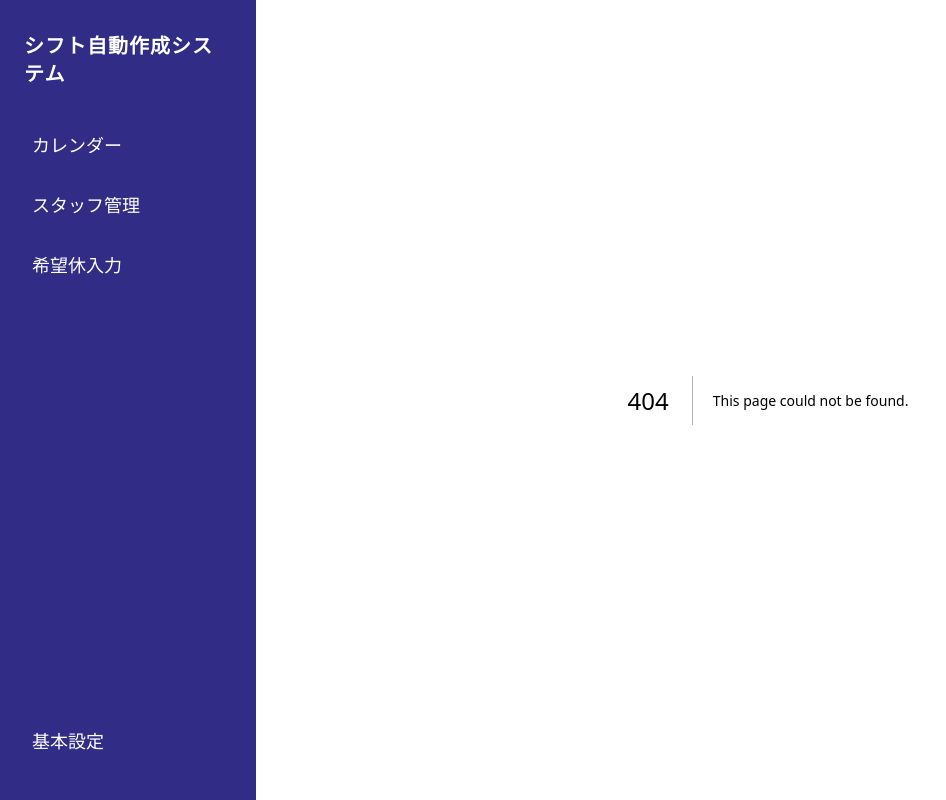
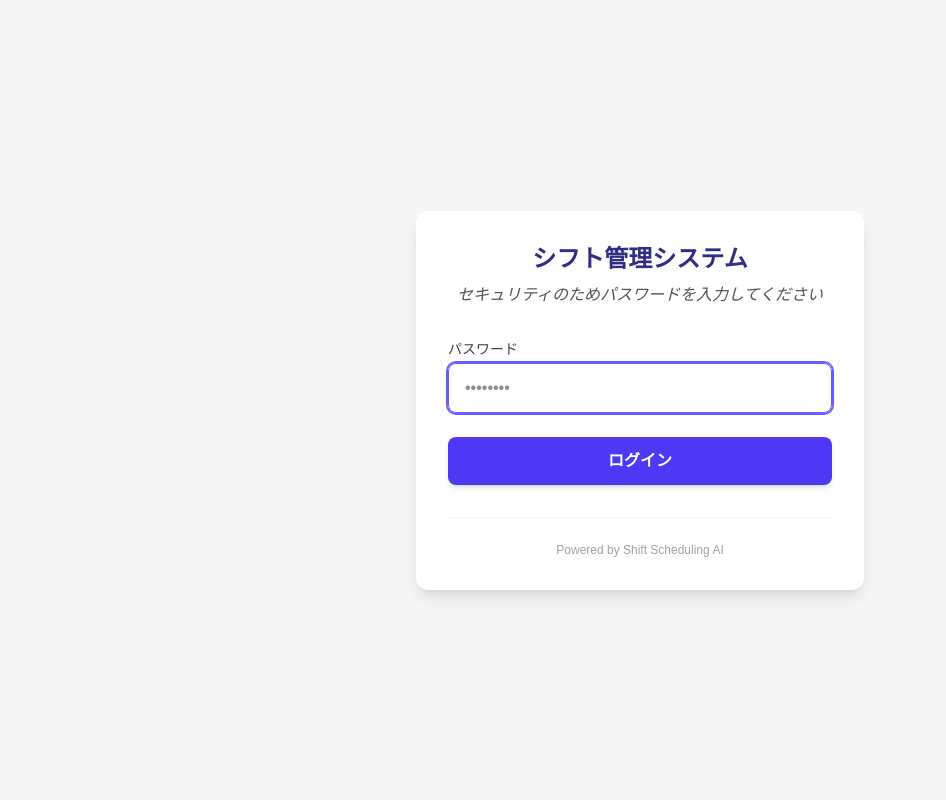
Before and after one commit to wasedae8-dot/shift, a Next.js app in the folder my-webapp/frontend/: page /login in a window 1280 px wide. Before the commit this address had no page. Shown: the whole page, without its empty margins (0-946 px from the left). Built offline with nearby package versions, Linux system fonts and the light colour scheme.

Commit message:
feat: login page and auth gate

```diff
--- a/my-webapp/frontend/src/app/api.ts
+++ b/my-webapp/frontend/src/app/api.ts
@@ -1,3 +1,21 @@
-// Base API URL — falls back to localhost for local development
 const API_BASE = process.env.NEXT_PUBLIC_API_URL || 'http://localhost:8000';
 export default API_BASE;
+
+/**
+ * Custom fetch wrapper that includes the app_password from localStorage
+ * in the X-App-Password header.
+ */
+export const fetchWithAuth = async (url: string, options: RequestInit = {}) => {
+  // Ensure we are in the browser
+  const password = typeof window !== 'undefined' ? localStorage.getItem('app_password') : '';
+
+  const headers = new Headers(options.headers || {});
+  if (password) {
+    headers.set('X-App-Password', password);
+  }
+
+  return fetch(url, {
+    ...options,
+    headers,
+  });
+};
--- a/my-webapp/frontend/src/app/layout.tsx
+++ b/my-webapp/frontend/src/app/layout.tsx
@@ -1,33 +1,52 @@
-import type { Metadata } from "next";
-import { Geist, Geist_Mono } from "next/font/google";
+'use client';
+
+import { useState, useEffect } from 'react';
+import { useRouter, usePathname } from 'next/navigation';
 import Link from 'next/link';
 import "./globals.css";
-
-const geistSans = Geist({
-  variable: "--font-geist-sans",
-  subsets: ["latin"],
-});
-
-const geistMono = Geist_Mono({
-  variable: "--font-geist-mono",
-  subsets: ["latin"],
-});
-
-export const metadata: Metadata = {
-  title: "Create Next App",
-  description: "Generated by create next app",
-};
 
 export default function RootLayout({
   children,
 }: Readonly<{
   children: React.ReactNode;
 }>) {
+  const [isAuthenticated, setIsAuthenticated] = useState<boolean | null>(null);
+  const router = useRouter();
+  const pathname = usePathname();
+
+  useEffect(() => {
+    const password = localStorage.getItem('app_password');
+    if (!password && pathname !== '/login') {
+      setIsAuthenticated(false);
+      router.push('/login');
+    } else if (password) {
+      setIsAuthenticated(true);
+    } else {
+      setIsAuthenticated(false);
+    }
+  }, [pathname, router]);
+
+  // Don't show anything until we've checked authentication
+  if (isAuthenticated === null && pathname !== '/login') {
     return (
       <html lang="ja">
-      <body
-        className={`${geistSans.variable} ${geistMono.variable} antialiased min-h-screen bg-neutral-50 text-neutral-900`}
-      >
+        <body className="bg-neutral-50 flex items-center justify-center min-h-screen">
+          <div className="animate-spin rounded-full h-12 w-12 border-b-2 border-indigo-900"></div>
+        </body>
+      </html>
+    );
+  }
+
+  const isLoginPage = pathname === '/login';
+
+  return (
+    <html lang="ja">
+      <body className="antialiased min-h-screen bg-neutral-50 text-neutral-900">
+        {isLoginPage ? (
+          <main className="min-h-screen">
+            {children}
+          </main>
+        ) : isAuthenticated ? (
           <div className="flex h-screen overflow-hidden">
             {/* Sidebar Navigation */}
             <aside className="w-64 bg-indigo-900 text-white min-h-screen flex flex-col pt-8">
@@ -45,6 +64,15 @@ export default function RootLayout({
                 <Link href="/settings" className="px-4 py-3 rounded-md hover:bg-indigo-800 transition-colors flex items-center gap-3 mt-auto mb-8">
                   <span className="text-lg">基本設定</span>
                 </Link>
+                <button
+                  onClick={() => {
+                    localStorage.removeItem('app_password');
+                    router.push('/login');
+                  }}
+                  className="px-4 py-3 rounded-md hover:bg-red-800 transition-colors flex items-center gap-3 text-red-200 mt-2 border-t border-indigo-800"
+                >
+                  <span className="text-lg">ログアウト</span>
+                </button>
               </nav>
             </aside>
 
@@ -53,7 +81,14 @@ export default function RootLayout({
               {children}
             </main>
           </div>
+        ) : (
+          /* Show loading spinner while redirecting if not authenticated and not on login page */
+          <div className="flex items-center justify-center min-h-screen bg-neutral-50">
+            <div className="animate-spin rounded-full h-12 w-12 border-b-2 border-indigo-900"></div>
+          </div>
+        )}
       </body>
     </html>
   );
+
 }
--- /dev/null
+++ b/my-webapp/frontend/src/app/login/page.tsx
@@ -0,0 +1,65 @@
+'use client';
+
+import { useState } from 'react';
+import { useRouter } from 'next/navigation';
+
+export default function LoginPage() {
+  const [password, setPassword] = useState('');
+  const [error, setError] = useState('');
+  const router = useRouter();
+
+  const handleLogin = (e: React.FormEvent) => {
+    e.preventDefault();
+    if (password) {
+      localStorage.setItem('app_password', password);
+      router.push('/');
+      router.refresh();
+    } else {
+      setError('パスワードを入力してください');
+    }
+  };
+
+  return (
+    <div className="min-h-screen flex items-center justify-center bg-neutral-100 p-4">
+      <div className="max-w-md w-full bg-white rounded-xl shadow-lg p-8">
+        <div className="text-center mb-8">
+          <h1 className="text-2xl font-bold text-indigo-900 mb-2">シフト管理システム</h1>
+          <p className="text-neutral-600 italic">セキュリティのためパスワードを入力してください</p>
+        </div>
+
+        <form onSubmit={handleLogin} className="space-y-6">
+          <div>
+            <label className="block text-sm font-medium text-neutral-700 mb-1">
+              パスワード
+            </label>
+            <input
+              type="password"
+              value={password}
+              onChange={(e) => setPassword(e.target.value)}
+              className="w-full px-4 py-3 rounded-lg border border-neutral-300 focus:ring-2 focus:ring-indigo-500 focus:border-indigo-500 outline-none transition-all"
+              placeholder="••••••••"
+              autoFocus
+            />
+          </div>
+
+          {error && (
+            <p className="text-red-500 text-sm">{error}</p>
+          )}
+
+          <button
+            type="submit"
+            className="w-full bg-indigo-600 hover:bg-indigo-700 text-white font-bold py-3 rounded-lg transition-colors shadow-md active:scale-[0.98]"
+          >
+            ログイン
+          </button>
+        </form>
+
+        <div className="mt-8 pt-6 border-t border-neutral-100 text-center">
+          <p className="text-xs text-neutral-400">
+            Powered by Shift Scheduling AI
+          </p>
+        </div>
+      </div>
+    </div>
+  );
+}
--- a/my-webapp/frontend/src/app/page.tsx
+++ b/my-webapp/frontend/src/app/page.tsx
@@ -2,7 +2,8 @@
 
 import { useState, useEffect, useRef, useMemo } from 'react';
 
-import API_BASE from './api';
+import API_BASE, { fetchWithAuth } from './api';
+
 
 import { format, getDaysInMonth } from 'date-fns';
 import { ja } from 'date-fns/locale';
@@ -55,7 +56,8 @@ export default function Home() {
     setIsGenerating(true);
     setScheduleData(null);
     try {
-      const response = await fetch(`${API_BASE}/generate-schedule/?year=${year}&month=${month}`);
+      const response = await fetchWithAuth(`${API_BASE}/generate-schedule/?year=${year}&month=${month}`);
+
       if (!response.ok) {
         const errorData = await response.json();
         setScheduleData({ status: "failed", error: errorData.detail || "シフト作成に失敗しました" });
--- a/my-webapp/frontend/src/app/requests/page.tsx
+++ b/my-webapp/frontend/src/app/requests/page.tsx
@@ -1,7 +1,8 @@
 "use client";
 
 import { useState, useEffect } from 'react';
-import API_BASE from '../api';
+import API_BASE, { fetchWithAuth } from '../api';
+
 
 import { format, getDaysInMonth, addMonths, subMonths, isSameDay } from 'date-fns';
 import { ja } from 'date-fns/locale';
@@ -46,10 +47,10 @@ export default function RequestsManagement() {
     setIsLoading(true);
     try {
       const [staffRes, reqRes] = await Promise.all([
-        fetch(`${API_BASE}/staff/`),
-        fetch(`${API_BASE}/requests/`)
+        fetchWithAuth(`${API_BASE}/staff/`),
+        fetchWithAuth(`${API_BASE}/requests/`)
+      ]);
 
-      ]);
       if (staffRes.ok && reqRes.ok) {
         setStaffList(await staffRes.json());
         setRequests(await reqRes.json());
@@ -122,8 +123,7 @@ export default function RequestsManagement() {
       });
 
       const promises = allRequests.map(req =>
-        fetch(`${API_BASE}/requests/`, {
-
+        fetchWithAuth(`${API_BASE}/requests/`, {
           method: 'POST',
           headers: { 'Content-Type': 'application/json' },
           body: JSON.stringify(req),
@@ -149,7 +149,8 @@ export default function RequestsManagement() {
   const handleDelete = async (id: number) => {
     if (!confirm("本当に削除しますか？")) return;
     try {
-      const response = await fetch(`${API_BASE}/requests/${id}`, { method: 'DELETE' });
+      const response = await fetchWithAuth(`${API_BASE}/requests/${id}`, { method: 'DELETE' });
+
 
       if (response.ok) fetchData();
     } catch (error) {
@@ -162,7 +163,8 @@ export default function RequestsManagement() {
     setIsDeleting(true);
     try {
       const promises = requests.map(req =>
-        fetch(`${API_BASE}/requests/${req.id}`, { method: 'DELETE' })
+        fetchWithAuth(`${API_BASE}/requests/${req.id}`, { method: 'DELETE' })
+
 
       );
       await Promise.all(promises);
--- a/my-webapp/frontend/src/app/staff/page.tsx
+++ b/my-webapp/frontend/src/app/staff/page.tsx
@@ -2,7 +2,8 @@
 
 import { useState, useEffect, useRef, useMemo } from 'react';
 
-import API_BASE from '../api';
+import API_BASE, { fetchWithAuth } from '../api';
+
 
 
 type Staff = {
@@ -195,7 +196,8 @@ export default function StaffManagement() {
   const fetchStaff = async () => {
     setIsLoading(true);
     try {
-      const response = await fetch(`${API_BASE}/staff/`);
+      const response = await fetchWithAuth(`${API_BASE}/staff/`);
+
 
       if (response.ok) {
         const data = await response.json();
@@ -221,12 +223,12 @@ export default function StaffManagement() {
       }),
     };
     try {
-      const response = await fetch(`${API_BASE}/staff/`, {
-
+      const response = await fetchWithAuth(`${API_BASE}/staff/`, {
         method: 'POST',
         headers: { 'Content-Type': 'application/json' },
         body: JSON.stringify(payload),
       });
+
       if (response.ok) {
         setForm(defaultForm());
         fetchStaff();
@@ -239,7 +241,8 @@ export default function StaffManagement() {
   const handleDelete = async (id: number) => {
     if (!confirm("本当に削除しますか？")) return;
     try {
-      const response = await fetch(`${API_BASE}/staff/${id}`, { method: 'DELETE' });
+      const response = await fetchWithAuth(`${API_BASE}/staff/${id}`, { method: 'DELETE' });
+
 
       if (response.ok) fetchStaff();
     } catch (error) {
@@ -280,12 +283,12 @@ export default function StaffManagement() {
       }),
     };
     try {
-      const response = await fetch(`${API_BASE}/staff/${editingStaff.id}`, {
-
+      const response = await fetchWithAuth(`${API_BASE}/staff/${editingStaff.id}`, {
         method: 'PUT',
         headers: { 'Content-Type': 'application/json' },
         body: JSON.stringify(payload),
       });
+
       if (response.ok) {
         setEditingStaff(null);
         fetchStaff();
@@ -326,12 +329,12 @@ export default function StaffManagement() {
     // Persist to backend
     const orderedIds = newList.map(s => s.id);
     try {
-      await fetch(`${API_BASE}/staff/reorder`, {
-
+      await fetchWithAuth(`${API_BASE}/staff/reorder`, {
         method: 'POST',
         headers: { 'Content-Type': 'application/json' },
         body: JSON.stringify(orderedIds),
       });
+
     } catch (err) {
       console.error("Failed to save order:", err);
     }
```
Also changed, not shown: 1 other file (tests, documents, lock files or other folders). Lines whose indentation alone changed are shown as unchanged.
